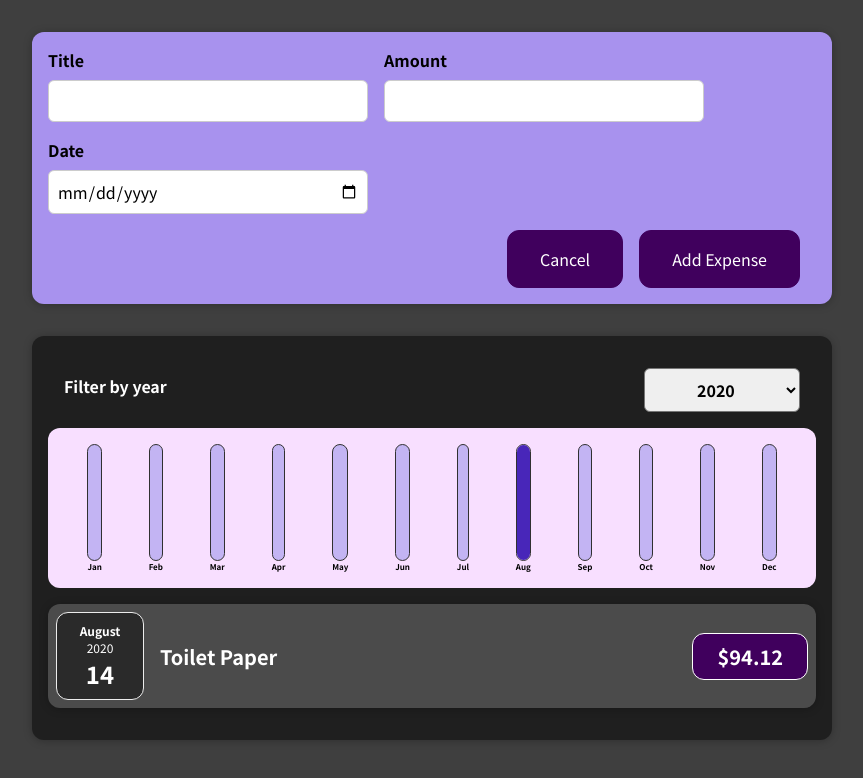
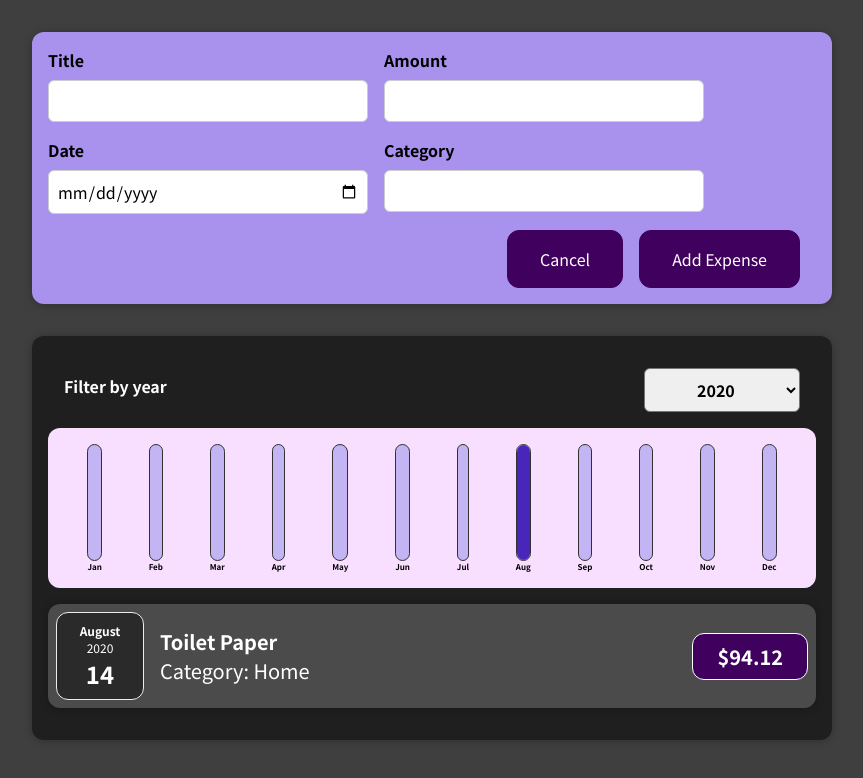
Before and after one commit to IS-Projects/expenses-react, a React (Create React App) app: page / in a window 1280 px wide. Both pictures are taken after a click on the button "Add New Expense". Shown: the top 778 px of the page, without its empty margins (208-1071 px from the left). Built offline with nearby package versions, Linux system fonts and the light colour scheme.

Commit message:
added a new field of info

```diff
--- a/src/App.js
+++ b/src/App.js
@@ -8,19 +8,28 @@ const DUMMY_EXPENSES = [
     title: "Toilet Paper",
     amount: 94.12,
     date: new Date(2020, 7, 14),
+    category: "Home",
   },
-  { id: "e2", title: "New TV", amount: 799.49, date: new Date(2021, 2, 12) },
+  {
+    id: "e2",
+    title: "New TV",
+    amount: 799.49,
+    date: new Date(2021, 2, 12),
+    category: "Technology",
+  },
   {
     id: "e3",
     title: "Car Insurance",
     amount: 294.67,
     date: new Date(2021, 2, 28),
+    category: "Transportation",
   },
   {
     id: "e4",
     title: "New Desk (Wooden)",
     amount: 450,
     date: new Date(2021, 5, 12),
+    category: "Home",
   },
 ];
 const App = () => {
--- a/src/components/Expenses/ExpenseItem.css
+++ b/src/components/Expenses/ExpenseItem.css
@@ -10,17 +10,24 @@
 .expense-item__description {
   display: flex;
   flex-direction: column;
-  gap: 1rem;
-  align-items: flex-end;
+  gap: 0.3rem;
+  align-items: center;
   flex-flow: column-reverse;
   justify-content: flex-start;
   flex: 1;
+  text-align: center;
 }
 
-.expense-item h2 {
+.expense-item__description .expense-item__info {
+  flex: 2;
+  display: flex;
+  flex-direction: column;
+}
+
+.expense-item h2,
+.expense-item p {
   color: #3a3a3a;
   font-size: 1rem;
-  flex: 1;
   margin: 0 1rem;
   color: white;
 }
@@ -41,9 +48,12 @@
     align-items: center;
     justify-content: flex-start;
     flex: 1;
+    gap: 1rem;
+    text-align: left;
   }
 
-  .expense-item__description h2 {
+  .expense-item__description h2,
+  .expense-item p {
     font-size: 1.25rem;
   }
 
--- a/src/components/Expenses/ExpenseItem.js
+++ b/src/components/Expenses/ExpenseItem.js
@@ -2,13 +2,17 @@ import "./ExpenseItem.css";
 import Card from "../UI/Card";
 import ExpenseDate from "./ExpenseDate";
 
-const ExpenseItem = ({ title, date, amount }) => {
+const ExpenseItem = ({ title, date, amount, category }) => {
   return (
     <li>
       <Card className="expense-item">
         <ExpenseDate date={date} />
         <div className="expense-item__description">
-          <h2>{title}</h2>
+          <div className="expense-item__info">
+            <h2>{title}</h2>
+            <p>Category: {category}</p>
+          </div>
+
           <div className="expense-item__price">${amount}</div>
         </div>
       </Card>
--- a/src/components/Expenses/ExpensesList.js
+++ b/src/components/Expenses/ExpensesList.js
@@ -13,6 +13,7 @@ const ExpensesList = ({ items }) => {
           title={item.title}
           date={item.date}
           amount={item.amount}
+          category={item.category}
         />
       ))}
     </ul>
--- a/src/components/NewExpense/ExpenseForm.js
+++ b/src/components/NewExpense/ExpenseForm.js
@@ -5,6 +5,7 @@ const ExpenseForm = ({ onSaveExpenseData, onCancel }) => {
   const [enteredTitle, setEnteredTitle] = useState("");
   const [enteredAmount, setEnteredAmount] = useState("");
   const [enteredDate, setEnteredDate] = useState("");
+  const [enteredCategory, setEnteredCategory] = useState("");
 
   // Other way to declare the variables:
   // const [userInput, setUserInput] = useState({
@@ -30,17 +31,23 @@ const ExpenseForm = ({ onSaveExpenseData, onCancel }) => {
     setEnteredDate(e.target.value);
   };
 
+  const categoryChangeHandler = (e) => {
+    setEnteredCategory(e.target.value);
+  };
+
   const submitHandler = (e) => {
     e.preventDefault();
     const expenseData = {
       title: enteredTitle,
       amount: enteredAmount,
       date: new Date(enteredDate),
+      category: enteredCategory,
     };
     onSaveExpenseData(expenseData);
     setEnteredTitle("");
     setEnteredAmount("");
     setEnteredDate("");
+    setEnteredCategory("");
   };
 
   return (
@@ -74,6 +81,14 @@ const ExpenseForm = ({ onSaveExpenseData, onCancel }) => {
             onChange={dateChangeHandler}
           />
         </div>
+        <div className="new-expense__control">
+          <label>Category</label>
+          <input
+            type="text"
+            value={enteredCategory}
+            onChange={categoryChangeHandler}
+          />
+        </div>
       </div>
       <div className="new-expense__actions">
         <button type="button" onClick={onCancel}>
```
Also changed, not shown: 2 other files (tests, documents, lock files or other folders).
